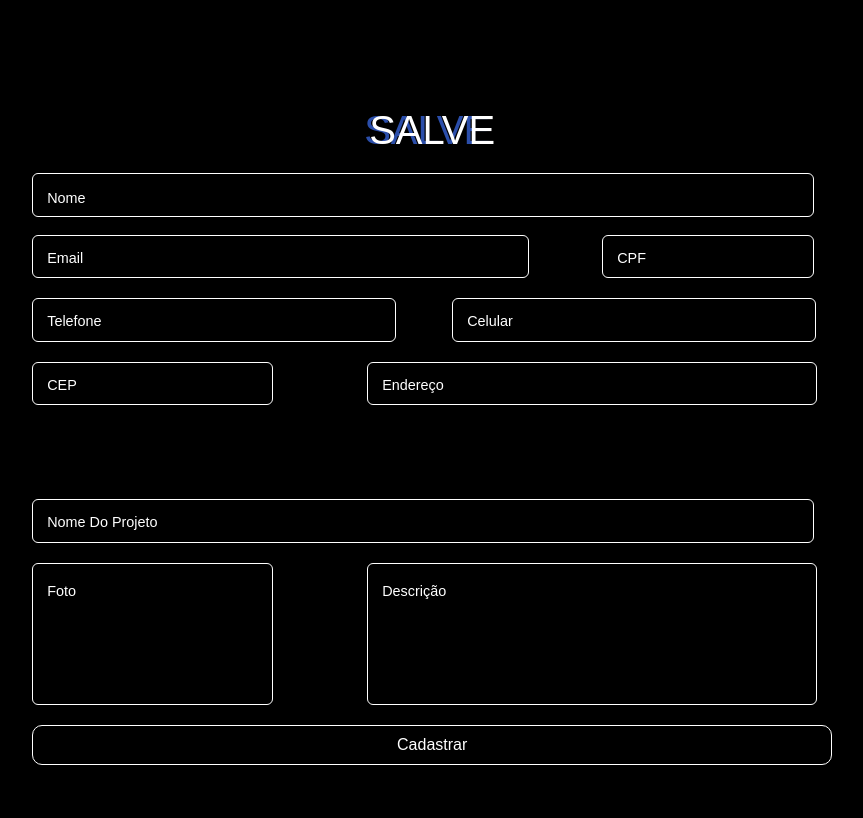
After one commit to Pr4do015/Salve_a_comunidade, a PHP site: page /Cadastro.html in a window 1280 px wide. The commit adds this page. Shown: the whole page, without its empty margins (400-1263 px from the left). Run offline with PHP 8.4, Linux system fonts and the light colour scheme.

Commit message:
Atualização_cadastro

```diff
--- /dev/null
+++ b/Cadastro.html
@@ -0,0 +1,76 @@
+<!DOCTYPE html>
+<html>
+<head>
+    <title>Primeiro Acesso</title>
+
+    <link rel="stylesheet" type="text/css" href="css/cadastro.css">
+</head>
+<body class="fundo">
+    <div class="container">
+        <form class="form">
+            <div id="salve">Salve</div>
+                <div class="flex">
+                    <div id="Nome">
+                        <label>
+                            <input required="" placeholder="" type="" class="input">
+                            <span>Nome</span>
+                        </label>
+                    </div>
+                        <br>
+                    <div id="email">
+                        <label class="email">
+                            <input required="" placeholder="" type="" class="input">
+                            <span>Email</span>
+                        </label>
+
+                        <label class="cpf">
+                            <input required="" placeholder="" type="" class="input">
+                            <span>CPF</span>
+                        </label>
+
+                    </div>
+                </div>
+                <div id="telefone">
+                        <label class="telefone">
+                            <input required="" placeholder="" type="" class="input">
+                            <span>Telefone</span>
+                        </label>
+                        <label class="celular">
+                            <input required="" placeholder="" type="" class="input">
+                            <span>Celular</span>
+                        </label>
+                </div>
+
+                <div id="CEP">
+                    <label class="cep">
+                        <input required="" placeholder="" type="" class="input">
+                        <span>CEP</span>
+                    </label>
+                    <label class="endereco">
+                        <input required="" placeholder="" type="" class="input">
+                        <span>Endereço</span>
+                    </label>
+            </div>
+
+            <br><br><br>
+                <label class="nomeprojeto">
+                    <input required="" placeholder="" type="" class="input">
+                    <span>Nome Do Projeto</span>
+                </label>
+
+                        <div id="FOTO">
+                            <label class="foto">
+                                <input required="" placeholder="" type="" class="input2">
+                                <span>Foto</span>
+                            </label>
+                            <label class="descricao">
+                                <input required="" placeholder="" type="" class="input2">
+                                <span>Descrição</span>
+                            </label>
+                        </div>
+
+            <button class="submit">Cadastrar</button>
+        </form>
+    </div>
+</body>
+</html>
--- a/css/Projetos.css
+++ b/css/Projetos.css
@@ -376,11 +376,8 @@ background-color: #e8e8e8;
       position: absolute;
       font-size: 4rem;
       margin-left: 170px;
+      text-align: left;
    }
-   .banner-principal {
-    color: #fff;
-
- }
 
 
    .card-body p{
--- /dev/null
+++ b/css/cadastro.css
@@ -0,0 +1,234 @@
+@charset "UTF-8";
+
+*{
+    font-family: 'Pattaya', sans-serif;
+}
+
+
+.fundo{
+    background-color: black;
+    font-family: 'Pattaya', sans-serif;
+}
+
+#Nome{
+    width: 100%;
+}
+
+#email{
+display: flex;
+}
+
+#telefone{
+    display: flex;
+}
+.email{
+    width: 500px;
+
+}
+
+.telefone{
+    width: 360px;
+}
+
+.celular{
+    margin-left: 60px;
+    width: 360px;
+}
+.cpf   {
+    margin-left: 70px;
+    width: 200px;
+}
+
+#CEP{
+    display: flex;
+}
+.cep{
+    width: 230px;
+    color: #fff;
+}
+
+.endereco{
+    margin-left: 105px;
+    width: 450px;
+}
+
+#FOTO{
+    display: flex;
+}
+
+.foto{
+    width: 230px;
+    color: #fff;
+}
+
+.descricao{
+    margin-left: 105px;
+    width: 450px;
+}
+
+  /* logo*/
+#salve{
+    font-size: 2.50rem ;
+    text-shadow: -5px 0px 0px #2B4EAA;
+    color: rgb(255, 255, 255);
+    text-decoration: none;
+    text-transform: uppercase;
+    text-align: center;
+    font-family: 'Pattaya', sans-serif;
+  }
+
+.form {
+    display: flex;
+    flex-direction: column;
+    gap: 20px;
+    max-width: 800px;
+    background-color: black;
+    padding: 45px;
+    border-radius: 5px;
+    position: relative;
+  }
+
+  .container{
+    margin-top: 5%;
+    margin-left: 30%;
+    margin-right: 40%;
+    width: 900px;
+  }
+
+  .title {
+    font-size: 25px;
+    color: white;
+    font-weight: 600;
+    letter-spacing: -1px;
+    position: relative;
+    display: flex;
+    align-items: center;
+    padding-left: 36px;
+  }
+
+
+
+  .title::before {
+    width: 18px;
+    height: 18px;
+    background-color: royalblue;
+  }
+
+  .title::after {
+    width: 18px;
+    height: 18px;
+    animation: pulse 1s linear infinite;
+  }
+
+  .message, .signin {
+    color: rgba(88, 87, 87, 0.822);
+    font-size: 14px;
+  }
+
+  .signin {
+    text-align: center;
+  }
+
+  .signin a {
+    color: royalblue;
+  }
+
+  .signin a:hover {
+    text-decoration: underline royalblue;
+  }
+
+  .flex {
+    display: block;
+    width: 100%;
+    gap: 6px;
+  }
+
+  .form label {
+    position: relative;
+  }
+
+  .form label .input {
+    width: 95%;
+    padding: 10px 10px 30px 10px;
+    height: 1.5px;
+    outline: 0;
+    border: 1px solid white;
+    border-radius: 6px;
+    background-color: black;
+    color: #fff;
+  }
+
+  .form label .input2 {
+    width: 95%;
+    padding: 10px 10px 30px 10px;
+    height: 100px;
+    outline: 0;
+    border: 1px solid white;
+    border-radius: 6px;
+    background-color: black;
+    color: #fff;
+  }
+
+  .form label .input + span {
+    position: absolute;
+    left: 15px;
+    top: 20px;
+    color: white;
+    font-size: 0.9em;
+    cursor: text;
+    transition: 0.3s ease;
+  }
+
+  .form label .input2 + span {
+    position: absolute;
+    left: 15px;
+    top: 20px;
+    color: white;
+    font-size: 0.9em;
+    cursor: text;
+    transition: 0.3s ease;
+  }
+
+  .form label .input:placeholder-shown + span {
+    top: 15px;
+    font-size: 0.9em;
+    color: #fff;
+  }
+
+  .form label .input:focus + span,.form label .input:valid + span {
+    top: 30px;
+    font-size: 0.7em;
+    font-weight: 600;
+  }
+
+  .form label .input:valid + span {
+    color: green;
+  }
+
+  .submit {
+    border: none;
+    outline: none;
+    background-color: black;
+    padding: 10px;
+    border-radius: 10px;
+    color: #fff;
+    border: 1px solid white;
+    font-size: 16px;
+    transform: .3s ease;
+  }
+
+  .submit:hover {
+    background-color: rgb(56, 90, 194);
+  }
+
+  @keyframes pulse {
+    from {
+      transform: scale(0.9);
+      opacity: 1;
+    }
+
+    to {
+      transform: scale(1.8);
+      opacity: 0;
+    }
+  }
--- a/index.html
+++ b/index.html
@@ -16,7 +16,7 @@
     <link rel="stylesheet" href="npm i bootstrap-icons">
     <script src="https://code.jquery.com/jquery-3.3.1.min.js"
     integrity="sha384-tsQFqpEReu7ZLhBV2VZlAu7zcOV+rXbYlF2cqB8txI/8aZajjp4Bqd+V6D5IgvKT"
-    crossorigin="anonymous"></script>
+    crossorigin=""></script>
 
 <!-- Navbar parte superior -->
     <script>
```
Also changed, not shown: projetos.html (+8 -7 lines), img/SALVE (1).png (added).
